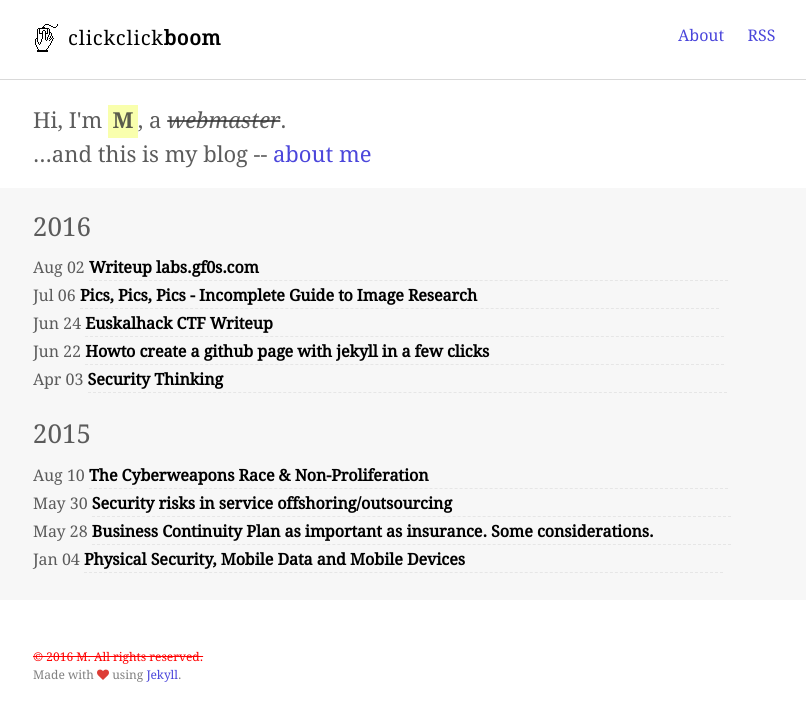
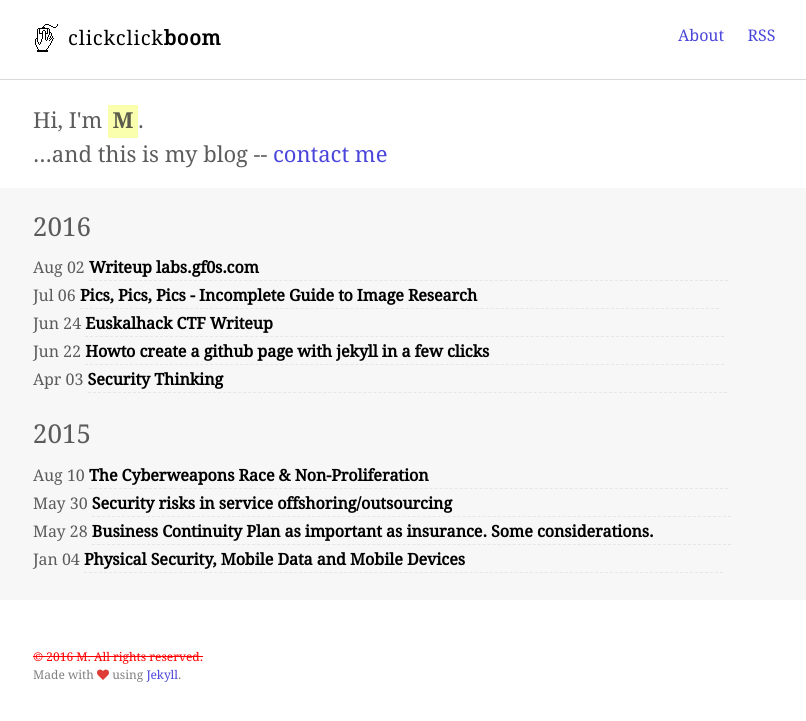
Before and after one commit to mrpnkt/mrpnkt.github.io, a Jekyll site: the page built from index.html, in a window 1280 px wide and 900 px high. Shown: the top 721 px of the window, without its empty margins (231-1037 px from the left). Built offline with Jekyll 4.4.1, drawn with Linux system fonts in a browser that asks for light colours.

Commit message:
Update intro.html

```diff
--- a/_includes/intro.html
+++ b/_includes/intro.html
@@ -1,6 +1,6 @@
 <section class="intro">
   <div class="container">
-    <p class="lead">Hi, I'm <strong class="author-name" itemprop="name">{{ site.author.name }}</strong>, a <em itemprop="jobTitle">{{ site.author.job }}</em>. <br>
-    {{ site.author.bio }} -- <a href="{{ '/about' | prepend: site.author.url }}">about me</a></p>
+    <p class="lead">Hi, I'm <strong class="author-name" itemprop="name">{{ site.author.name }}</strong><!-- a <em itemprop="jobTitle">{{ site.author.job }}</em> -->. <br>
+    {{ site.author.bio }} -- <a href="{{ '/about' | prepend: site.author.url }}">contact me</a></p>
   </div>
 </section>
```
